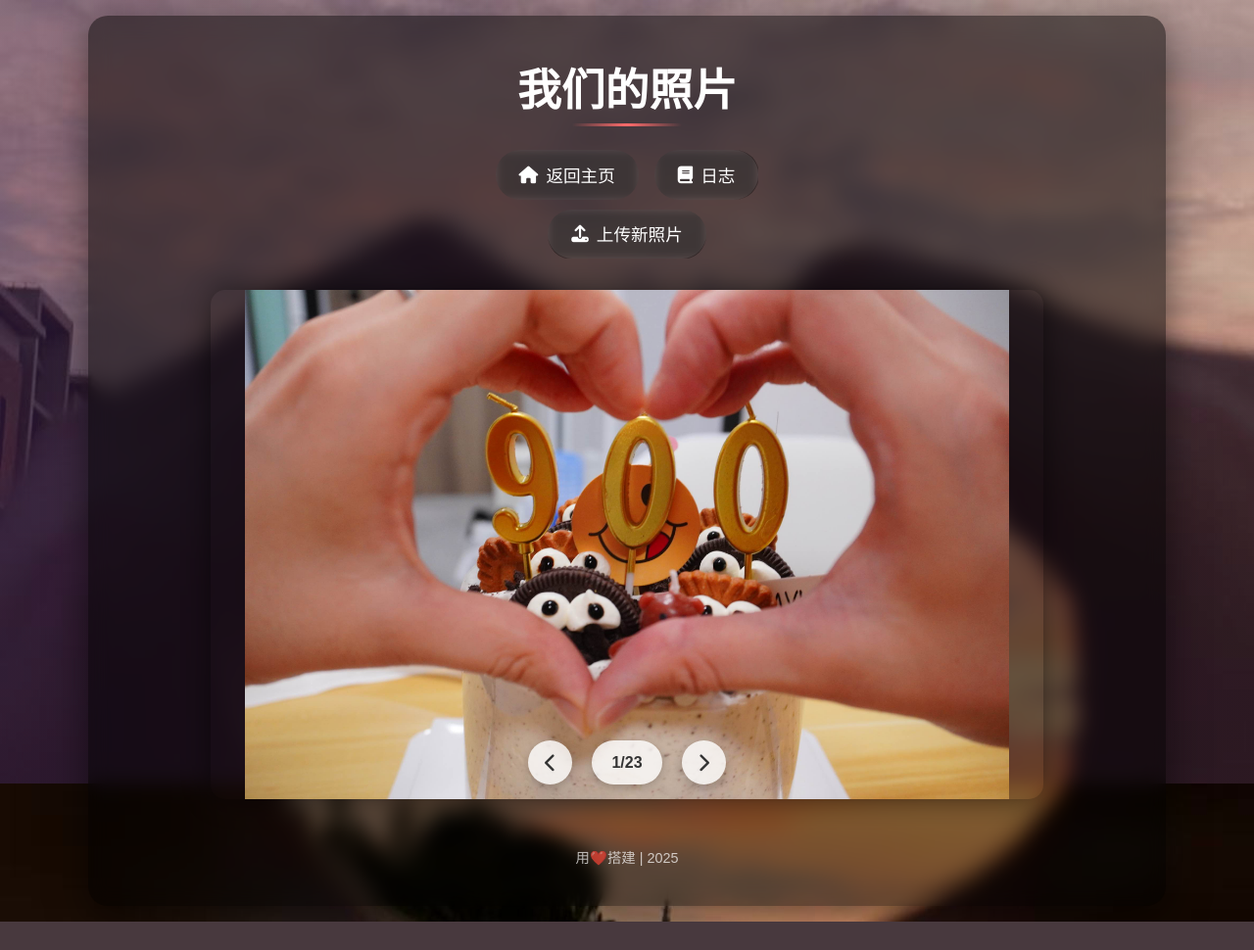
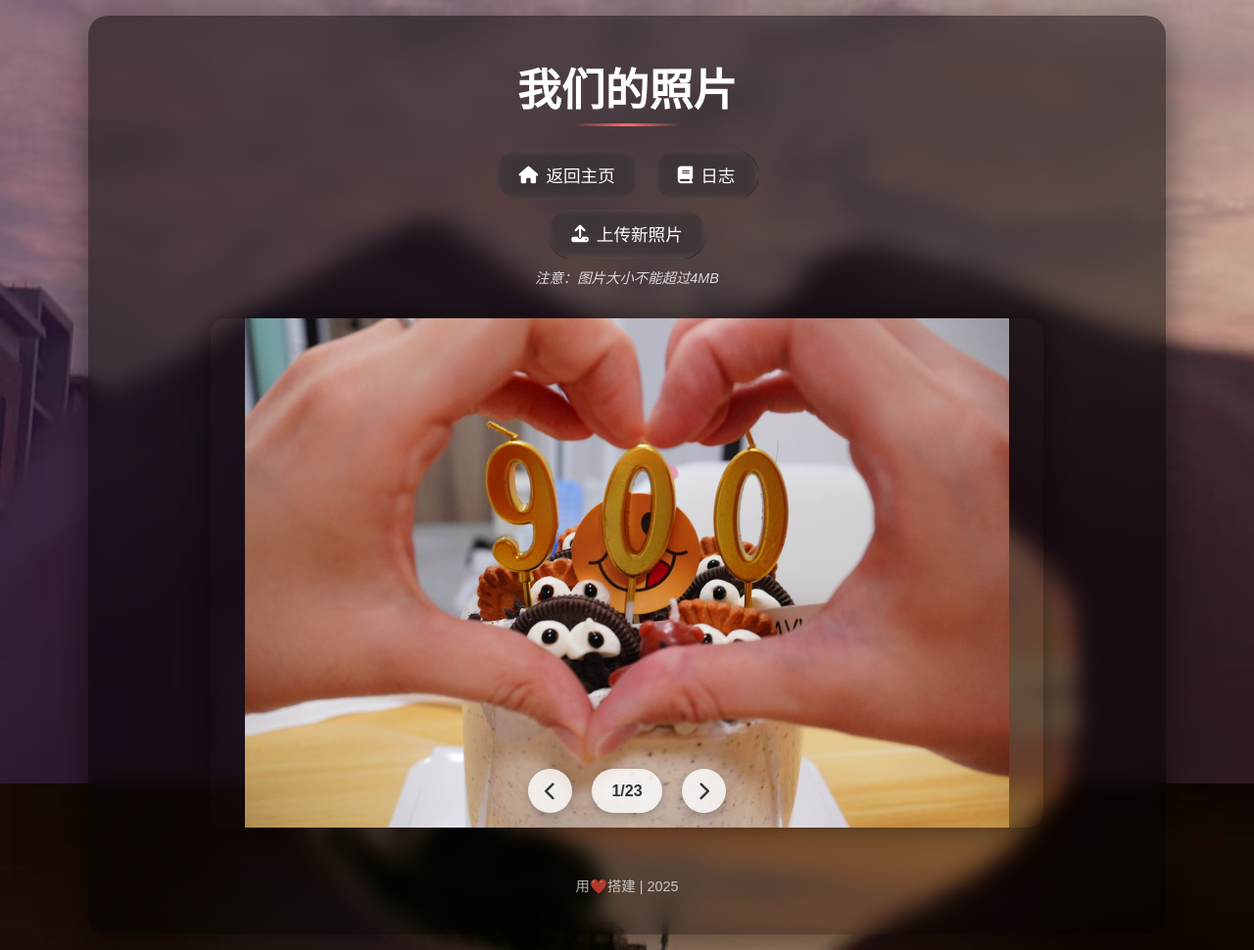
Before and after one commit to lixinyu66666/xinyu-qiujun_web, a Flask app: page /gallery in a window 1280 px wide. Shown: the whole page at 98% size. Before the commit the page ends 941 px from the top, so only its background shows below. Run offline with Flask 3, Linux system fonts and the light colour scheme; the visitor is signed in with stand-in values (Sample User, id 1).

Commit message:
修复图片上传功能和语法错误，添加文件大小限制提示

```diff
--- a/app.py
+++ b/app.py
@@ -101,7 +101,11 @@ if IS_VERCEL and not mongo_client:
 UPLOAD_FOLDER = os.path.join(os.path.dirname(__file__), 'static/images')
 ALLOWED_EXTENSIONS = {'png', 'jpg', 'jpeg', 'gif', 'JPG', 'JPEG', 'PNG', 'GIF'}
 app.config['UPLOAD_FOLDER'] = UPLOAD_FOLDER
-app.config['MAX_CONTENT_LENGTH'] = 16 * 1024 * 1024  # 16MB max file size
+# 在Vercel环境下设置较小的大小限制，防止PAYLOAD_TOO_LARGE错误
+if IS_VERCEL:
+    app.config['MAX_CONTENT_LENGTH'] = 4 * 1024 * 1024  # 4MB max file size for Vercel
+else:
+    app.config['MAX_CONTENT_LENGTH'] = 16 * 1024 * 1024  # 16MB max file size for local
 
 def allowed_file(filename):
     return '.' in filename and \
@@ -114,6 +118,20 @@ def validate_image(stream):
     if not format:
         return None
     return '.' + (format if format != 'jpeg' else 'jpg')
+
+def check_file_size(file):
+    """检查文件大小是否超过限制"""
+    file.seek(0, os.SEEK_END)
+    file_size = file.tell()
+    file.seek(0)
+
+    # 计算Vercel环境的大小限制
+    vercel_limit = 4 * 1024 * 1024  # 4MB
+
+    if IS_VERCEL and file_size > vercel_limit:
+        return False, f"文件大小 ({file_size/1024/1024:.1f}MB) 超过Vercel的限制 (4MB)"
+
+    return True, "文件大小合适"
 
 def load_journal():
     """加载日志数据"""
@@ -479,23 +497,37 @@ def upload_image():
         return redirect(url_for('gallery'))
 
     if file and allowed_file(file.filename):
-        # 获取图片目录中的最后一个数字
-        images = [f for f in os.listdir(UPLOAD_FOLDER)
-                 if f != 'background.jpg' and any(f.endswith(ext) for ext in ALLOWED_EXTENSIONS)]
-        next_number = len(images) + 1
-
-        # 根据文件内容确定扩展名
-        file_ext = validate_image(file.stream)
-        if not file_ext:
-            flash('无效的图片文件')
+        # 检查文件大小
+        size_ok, message = check_file_size(file)
+        if not size_ok:
+            flash(f'图片太大: {message}')
+            app.logger.warning(f"图片上传失败: {message}")
             return redirect(url_for('gallery'))
 
-        # 构建新文件名
-        filename = f"{next_number:02d}{file_ext}"
+        try:
+            # 获取图片目录中的最后一个数字
+            images = [f for f in os.listdir(UPLOAD_FOLDER)
+                    if f != 'background.jpg' and any(f.endswith(ext) for ext in ALLOWED_EXTENSIONS)]
+            next_number = len(images) + 1
 
-        # 保存文件
-        file.save(os.path.join(app.config['UPLOAD_FOLDER'], filename))
-        return redirect(url_for('gallery'))
+            # 根据文件内容确定扩展名
+            file_ext = validate_image(file.stream)
+            if not file_ext:
+                flash('无效的图片文件')
+                return redirect(url_for('gallery'))
+
+            # 构建新文件名
+            filename = f"{next_number:02d}{file_ext}"
+
+            # 保存文件
+            file.save(os.path.join(app.config['UPLOAD_FOLDER'], filename))
+            flash('图片上传成功')
+            app.logger.info(f"图片上传成功: {filename}")
+            return redirect(url_for('gallery'))
+        except Exception as e:
+            app.logger.error(f"图片上传错误: {str(e)}")
+            flash(f'图片上传失败: 服务器错误')
+            return redirect(url_for('gallery'))
 
     flash('不支持的文件类型')
     return redirect(url_for('gallery'))
--- a/static/css/style.css
+++ b/static/css/style.css
@@ -929,6 +929,14 @@ footer {
     animation: fadeIn 0.3s ease-in-out;
 }
 
+/* 上传提示样式 */
+.upload-note {
+    font-size: 0.9rem;
+    color: rgba(255, 255, 255, 0.8);
+    margin-top: 0.5rem;
+    font-style: italic;
+}
+
 /* 响应式调整 */
 @media (max-width: 768px) {
     .container {
--- a/templates/gallery.html
+++ b/templates/gallery.html
@@ -25,7 +25,18 @@
                     </label>
                 </form>
             </div>
+            <p class="upload-note">注意：图片大小不能超过4MB</p>
         </header>
+
+        {% with messages = get_flashed_messages() %}
+          {% if messages %}
+            <div class="flash-messages">
+              {% for message in messages %}
+                <div class="flash-message">{{ message }}</div>
+              {% endfor %}
+            </div>
+          {% endif %}
+        {% endwith %}
 
         <div class="gallery-section">
             <div class="image-slider">
```
